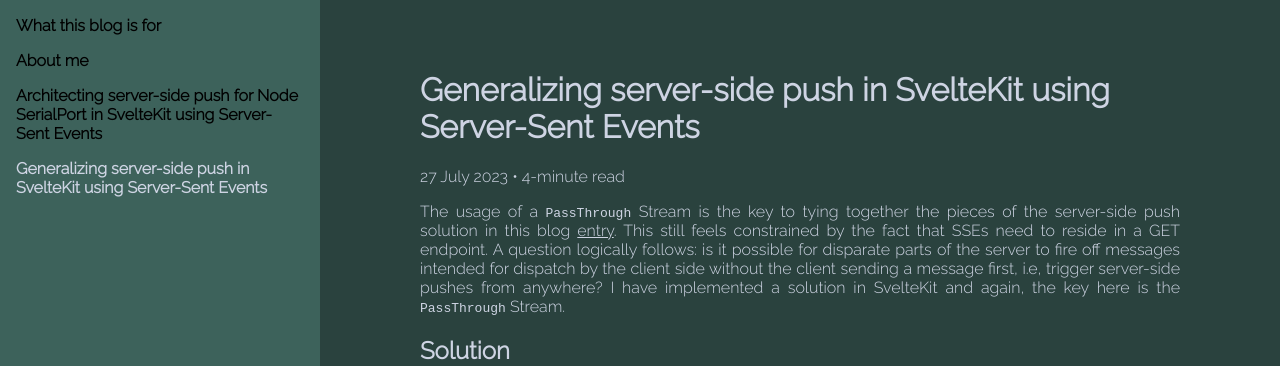
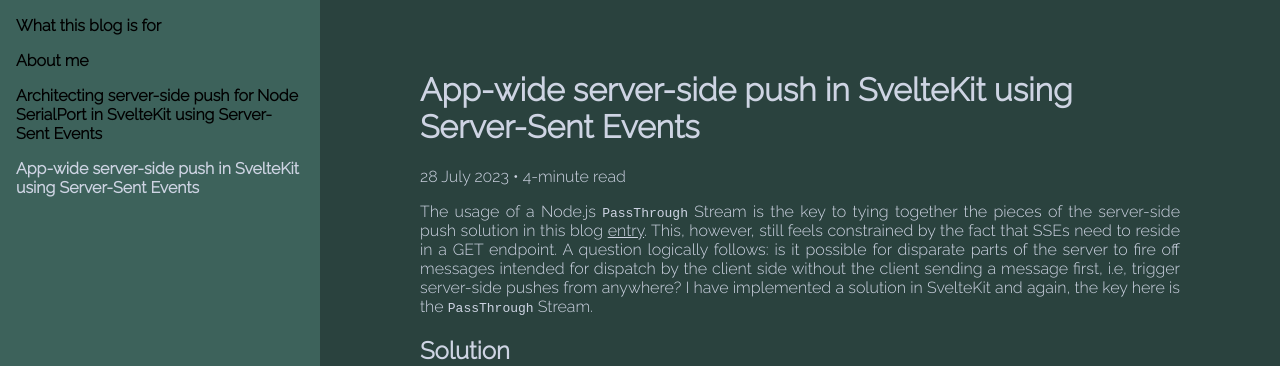
Before and after one commit to hi-brylle/hi-brylle-blog, a SvelteKit app: page /general-sveltekit-sse in a window 1280 px wide. Shown: the top 366 px of the page. Built offline with nearby package versions, Linux system fonts and the light colour scheme.

Commit message:
Use a more appropriate title

```diff
--- a/src/routes/+layout.svelte
+++ b/src/routes/+layout.svelte
@@ -5,7 +5,7 @@
         {url: "/about-this-blog", title: "What this blog is for", selected: false},
         {url: "/about-me", title: "About me", selected: false},
         {url: "/serial-port-sveltekit-sse", title: "Architecting server-side push for Node SerialPort in SvelteKit using Server-Sent Events", selected: false},
-        {url: "/general-sveltekit-sse", title: "Generalizing server-side push in SvelteKit using Server-Sent Events", selected: false},
+        {url: "/general-sveltekit-sse", title: "App-wide server-side push in SvelteKit using Server-Sent Events", selected: false},
     ]
 
     $: {
--- a/src/routes/general-sveltekit-sse/+page.svelte
+++ b/src/routes/general-sveltekit-sse/+page.svelte
@@ -1,20 +1,20 @@
 <script>
     import Gist from "$lib/components/Gist.svelte";
-    const date_written = "27 July 2023"
+    const date_written = "28 July 2023"
     const read_time_est = "4-minute read"
 </script>
 
 <main>
     <h1>
-        Generalizing server-side push in SvelteKit using Server-Sent Events
+        App-wide server-side push in SvelteKit using Server-Sent Events
     </h1>
 
     <p>{date_written} &bull; {read_time_est}</p>
 
     <p>
-        The usage of a <code>PassThrough</code> Stream is the key to tying together
+        The usage of a Node.js <code>PassThrough</code> Stream is the key to tying together
         the pieces of the server-side push solution in this blog <a href="/serial-port-sveltekit-sse#solution" target="_blank">entry</a>.
-        This still feels constrained by the fact that SSEs need to reside in a GET endpoint. A question logically follows:
+        This, however, still feels constrained by the fact that SSEs need to reside in a GET endpoint. A question logically follows:
         is it possible for disparate parts of the server to fire off messages intended for dispatch by
         the client side without the client sending a message first, i.e, trigger server-side pushes from anywhere?
         I have implemented a solution in SvelteKit and again, the key here is the <code>PassThrough</code> Stream.
@@ -63,14 +63,18 @@
     <p>
         The <code>hooks.client</code> file  is a special file in SvelteKit whose code
         will run when the app starts up, specifically client-side code, so you can take advantage of
-        Svelte's reactivity features here. To prevent bloating the <code>hooks.client</code> file,
-        you can import a function instead that handles all the different messages you receive
-        from the server-side code.
+        Svelte's reactivity features here.
     </p>
 
     <h2>
         Improvements
     </h2>
+
+    <p>
+        To prevent bloating the <code>hooks.client</code> file,
+        you can import a function here instead that handles all the different messages you receive
+        from the SSE endpoint.
+    </p>
 
     <p>
         The <code>message_stream</code> object is mutable, so instead of exposing it and then attaching
@@ -81,10 +85,12 @@
 
     <p>
         Unlike the <a href="/serial-port-sveltekit-sse#objective" target="_blank">entry</a> last time where the SSE
-        is busy sending data on short intervals, a more general use of SSEs like this may lead to the SSE pushing
-        messages sparsely over time and may result to the disconnection of the client to the SSE endpoint.
-        Prevent this by sending 'keep-alive' messages. This can be any message or for brevity, can simply be
-        ":/n/n". Use <code>setInterval()</code> for this with interval set to as small as 15 seconds.
+        is busy sending data on short intervals, a more general, app-wide use of SSEs like this may lead to the SSE pushing
+        messages sparsely over time and may result to the disconnection of the client to the GET endpoint.
+        Prevent this by sending 'keep-alive' messages. This can simply be ":/n/n".
+        Use <code>setInterval()</code> for this with interval set to as small as 15 seconds.
+        This periodic code should live in SvelteKit's <code>hooks.server</code> file, the server-side
+        equivalent of the <code>hooks.client</code> file.
     </p>
 
 </main>
```
